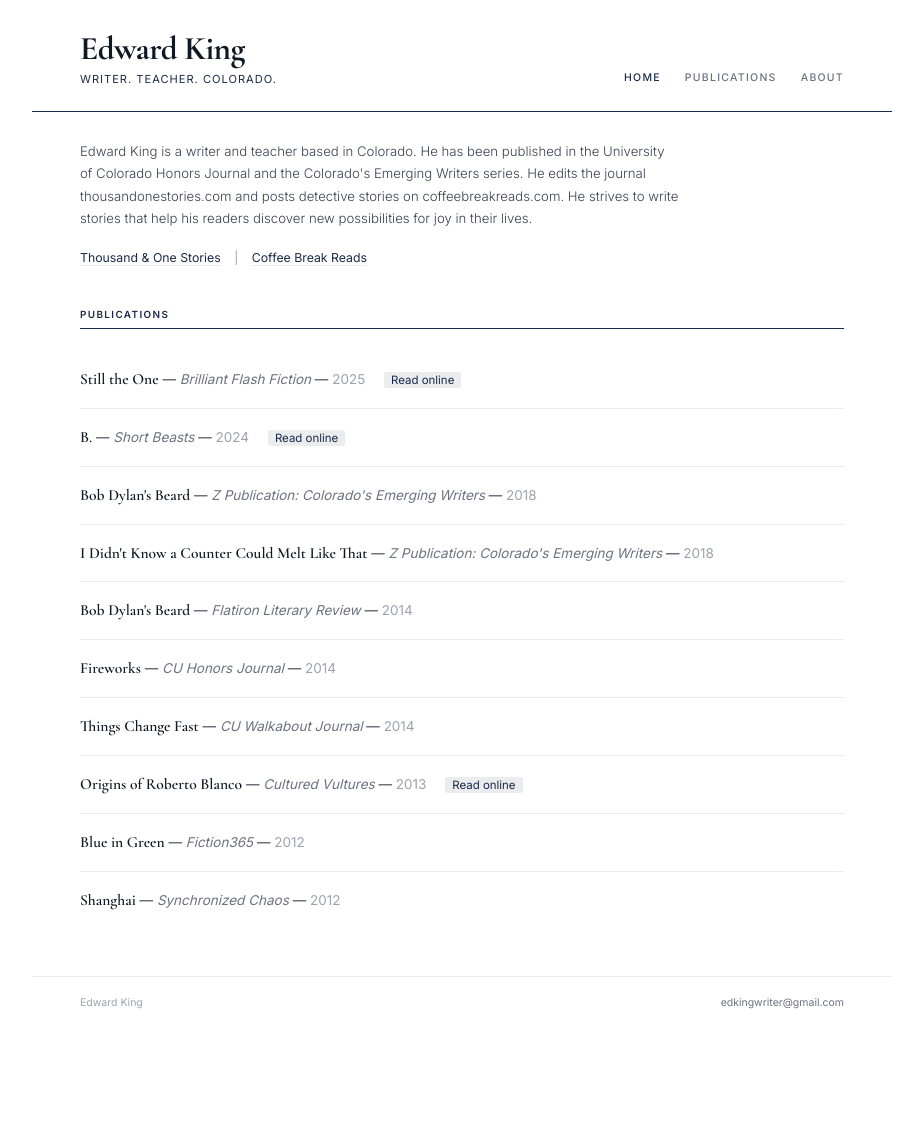
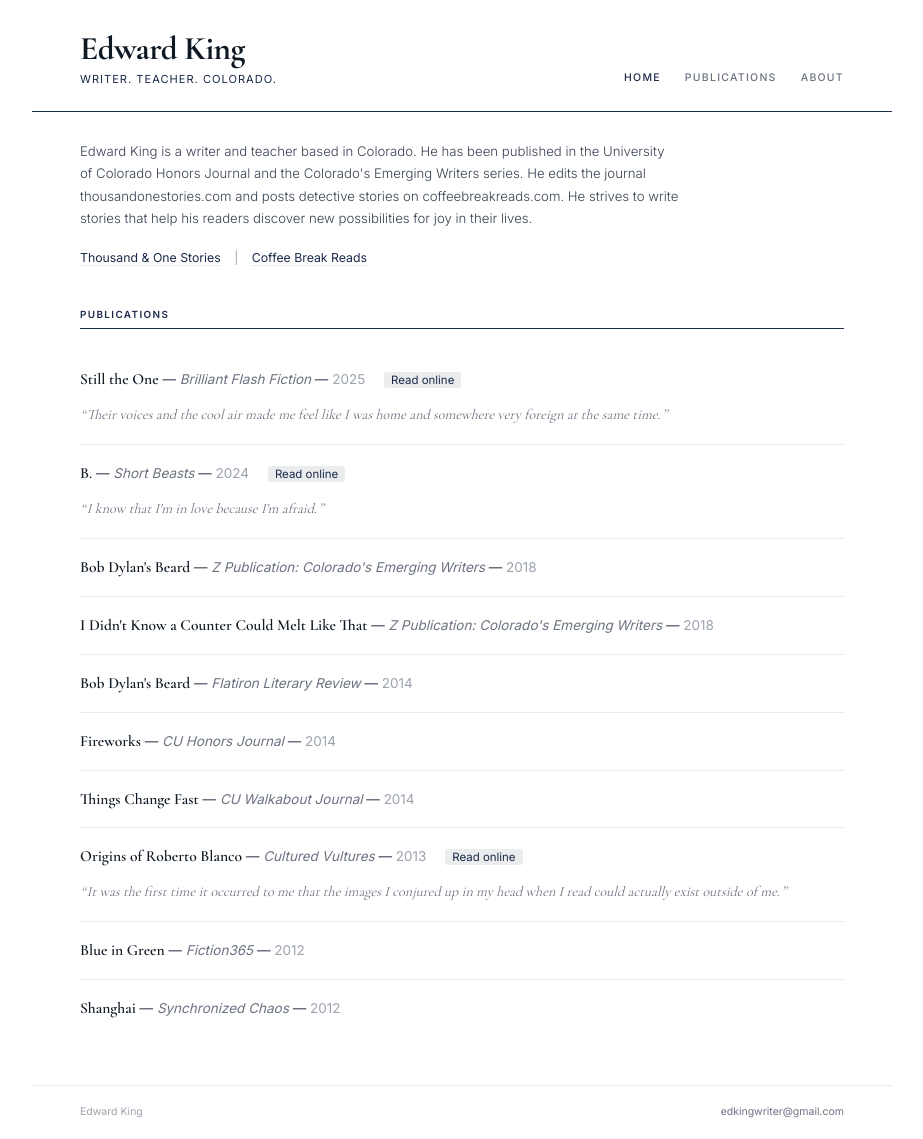
Before and after one commit to edking4967/edwardk.ing, a Jekyll site: the page built from index.html, in a window 1280 px wide. Shown: the whole page, without its empty margins (178-1101 px from the left). Built offline with Jekyll 4.4.1, drawn with Linux system fonts in a browser that asks for light colours; before the commit the page ends 1030 px from its top, so only the background shows below that.

Commit message:
Added stylized pull quotes to linked publications
Co-Authored-By: Claude Sonnet 4.6 <noreply@anthropic.com>

```diff
--- a/assets/css/main.scss
+++ b/assets/css/main.scss
@@ -182,6 +182,32 @@ a { color: inherit; text-decoration: none; }
 
 .pub-year {
   color: $light;
+}
+
+.pub-quote {
+  display: block;
+  margin-top: 9px;
+  font-family: $serif;
+  font-style: italic;
+  font-size: 1.05em;
+  color: $muted;
+  line-height: 1.6;
+
+  &::before {
+    content: "\201C";
+    font-size: 1.2em;
+    color: $light;
+    margin-right: 1px;
+    vertical-align: -1px;
+  }
+
+  &::after {
+    content: "\201D";
+    font-size: 1.2em;
+    color: $light;
+    margin-left: 1px;
+    vertical-align: -1px;
+  }
 }
 
 // ── Post List ──────────────────────────────────────────────
--- a/index.html
+++ b/index.html
@@ -35,6 +35,7 @@ title: Edward King
                 href="https://brilliantflashfiction.com/2025/03/31/march-2025/"
                 >Read online</a
             >
+            <span class="pub-quote">Their voices and the cool air made me feel like I was home and somewhere very foreign at the same time.</span>
         </li>
         <li>
             <span class="pub-title">B.</span> —
@@ -45,6 +46,7 @@ title: Edward King
                 href="https://www.shortbeasts.com/flash-fiction/b-story/"
                 >Read online</a
             >
+            <span class="pub-quote">I know that I'm in love because I'm afraid.</span>
         </li>
         <li>
             <span class="pub-title">Bob Dylan's Beard</span> —
@@ -82,12 +84,12 @@ title: Edward King
             <span class="pub-title">Origins of Roberto Blanco</span> —
             <span class="pub-venue">Cultured Vultures</span> —
             <span class="pub-year">2013</span>
-
             <a
                 class="pub-link"
                 href="https://culturedvultures.com/short-stories-the-origins-of-roberto-blanco/"
                 >Read online</a
             >
+            <span class="pub-quote">It was the first time it occurred to me that the images I conjured up in my head when I read could actually exist outside of me.</span>
         </li>
         <li>
             <span class="pub-title">Blue in Green</span> —
```
